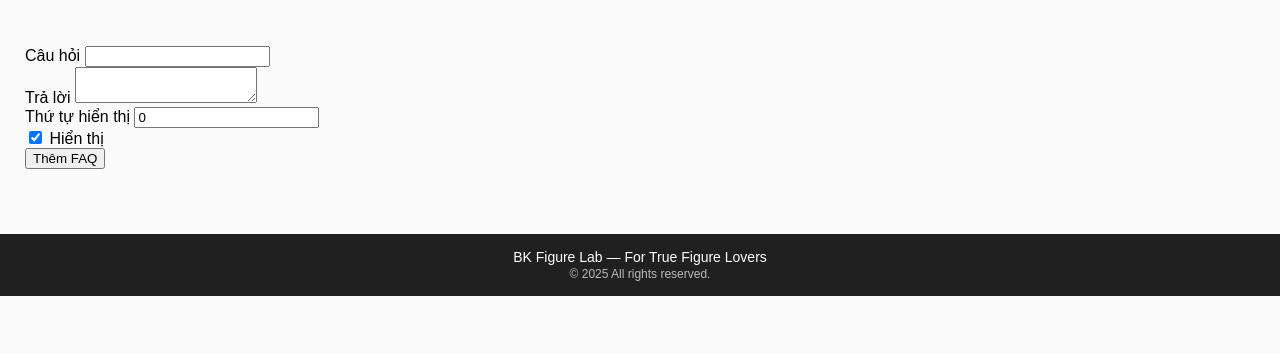
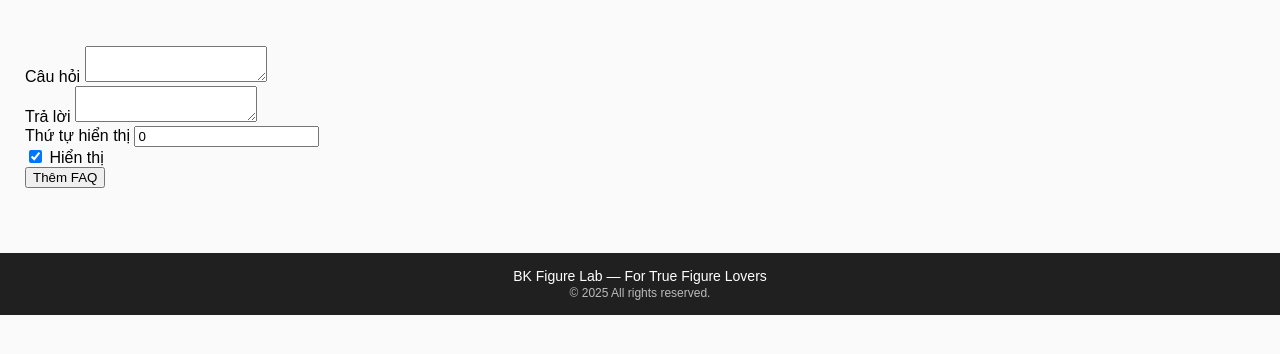
Before and after one commit to linhdev99/BTL-Web-2025, a PHP site: template views/admin/faq/add.php in a window 1280 px wide. Shown: the part 127-481 px from the top of the page. Run offline with PHP 8.4, Linux system fonts and the light colour scheme; the template is opened without the code that fills it, so the values that code supplies are empty.

Commit message:
update faq

```diff
--- a/views/admin/faq/add.php
+++ b/views/admin/faq/add.php
@@ -2,32 +2,44 @@
 
 <form method="POST" action="/cms/faq/add">
 
+    <!-- Câu hỏi -->
     <div class="mb-3">
-        <label class="text-white">Câu hỏi</label>
-        <input type="text" name="question" class="form-control" required>
+        <label class="text-white fw-bold">Câu hỏi</label>
+        <textarea id="question_editor" name="question"></textarea>
     </div>
 
+    <!-- Trả lời -->
     <div class="mb-3">
-        <label class="text-white">Trả lời</label>
-        <textarea id="editor" name="answer"></textarea>
+        <label class="text-white fw-bold">Trả lời</label>
+        <textarea id="answer_editor" name="answer"></textarea>
     </div>
 
+    <!-- Thứ tự -->
     <div class="mb-3">
-        <label class="text-white">Thứ tự hiển thị</label>
+        <label class="text-white fw-bold">Thứ tự hiển thị</label>
         <input type="number" name="ordering" class="form-control" value="0" min="0">
     </div>
 
-    <div class="form-check mb-3">
+    <!-- Hiển thị -->
+    <div class="form-check mb-4">
         <input class="form-check-input" type="checkbox" name="is_active" checked>
         <label class="form-check-label text-white">Hiển thị</label>
     </div>
 
-    <button class="btn btn-success">Thêm FAQ</button>
+    <button class="btn btn-success">
+        <i class="fa-solid fa-plus"></i> Thêm FAQ
+    </button>
+
 </form>
 
 <script>
-    $('#editor').summernote({
+    $('#question_editor').summernote({
+        height: 150,
+        placeholder: 'Nhập nội dung câu hỏi...'
+    });
+
+    $('#answer_editor').summernote({
         height: 200,
-        placeholder: 'Nhập câu trả lời...'
+        placeholder: 'Nhập nội dung câu trả lời...'
     });
 </script>
```
Also changed, not shown: assets/css/admin.css (+13 -0 lines), views/admin/faq/edit.php (+15 -7 lines), views/admin/partials/header.php (+10 -0 lines).
